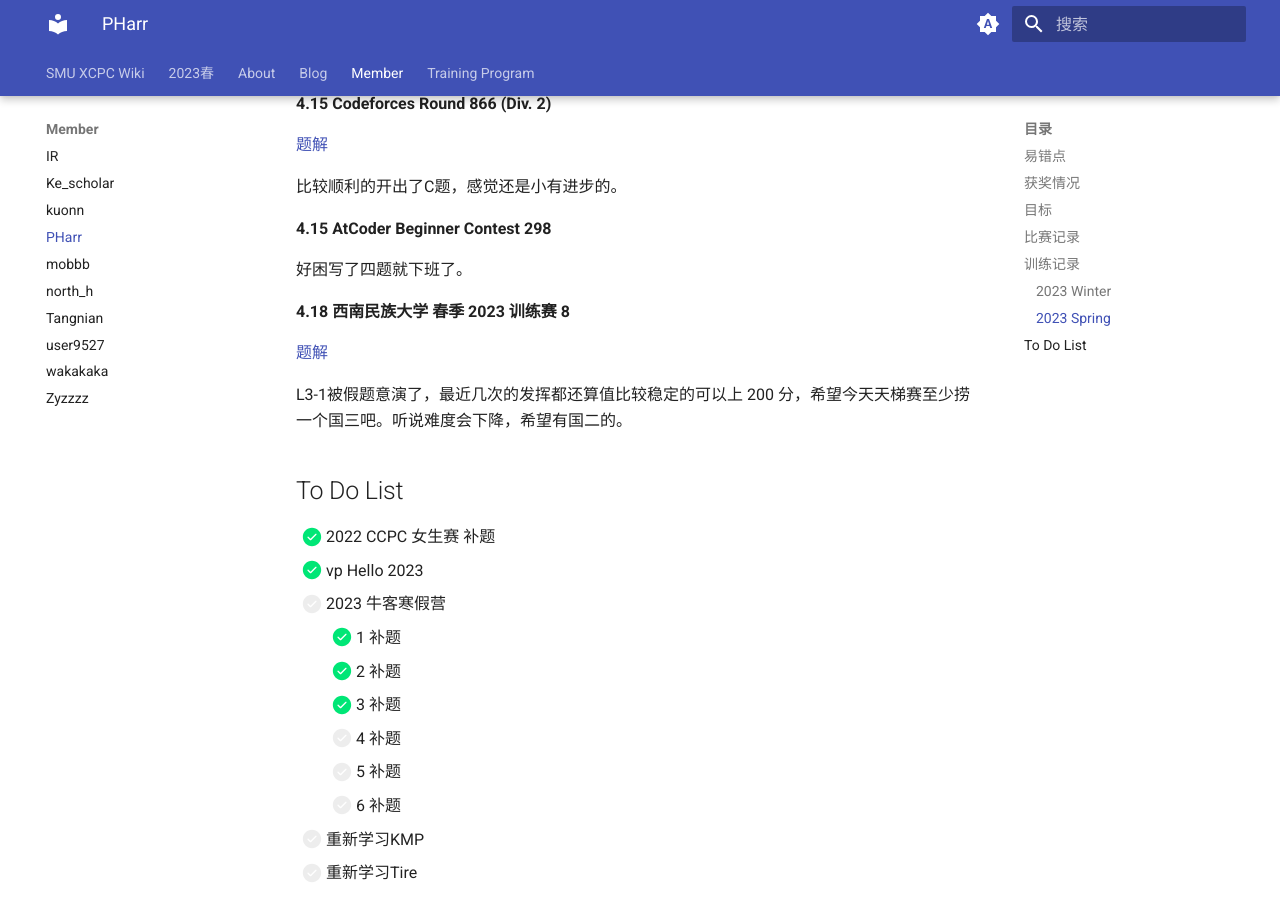
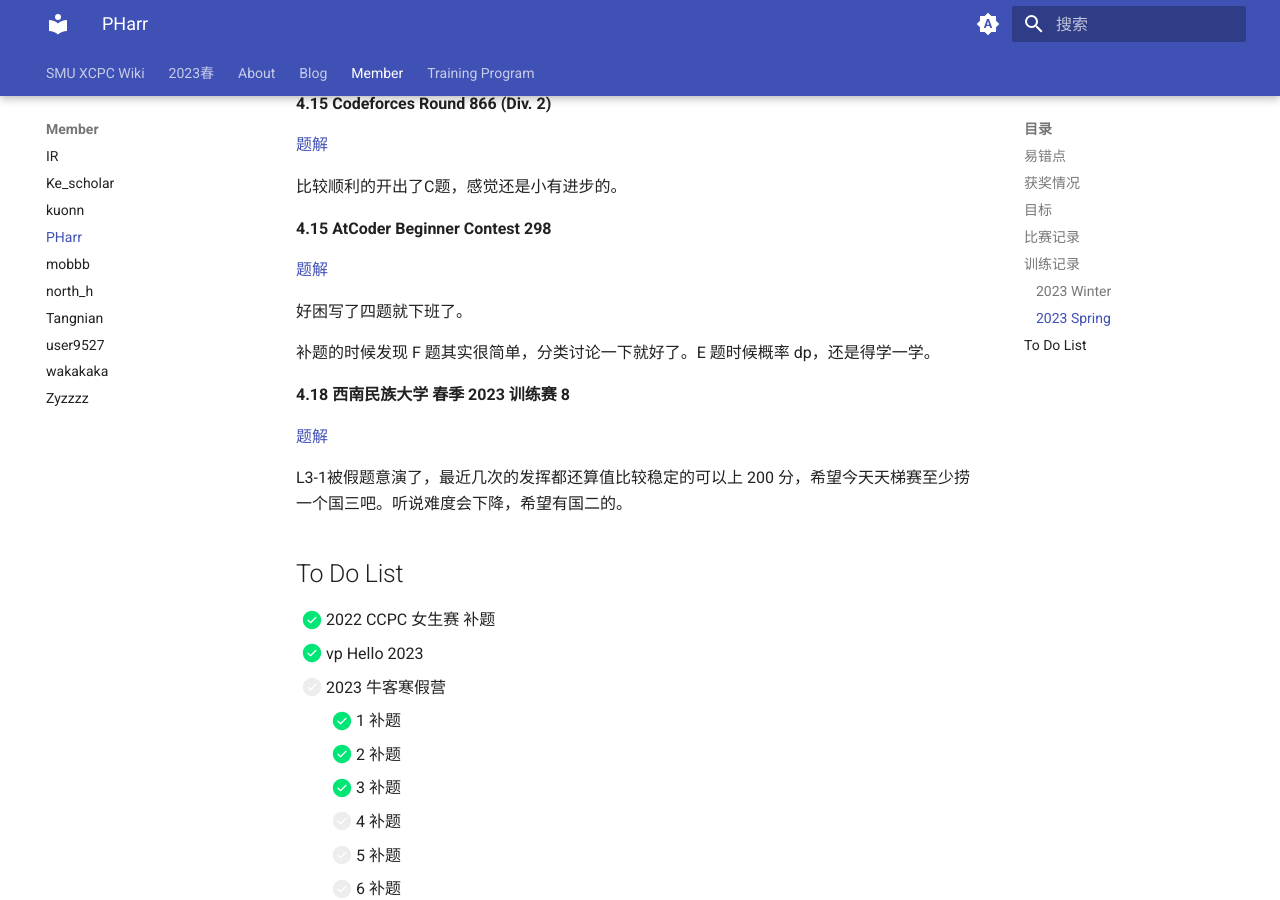
Before and after one commit to SMU-XCPC/wiki, an MkDocs documentation site: the page built from docs/Member/PHarr.md, in a window 1280 px wide and 900 px high, scrolled down 6368 px. Built offline with MkDocs 1.6.1 and Material for MkDocs 9.7.7, drawn with Linux system fonts in a browser that asks for light colours.

Commit message:
Update PHarr.md

```diff
--- a/docs/Member/PHarr.md
+++ b/docs/Member/PHarr.md
@@ -257,7 +257,11 @@ L3-1 看漏的一个重要条件有向图，痛失12分，不然这场是有可
 
 **4.15 AtCoder Beginner Contest 298**
 
+[题解](https://www.cnblogs.com/PHarr/p/17334309.html)
+
 好困写了四题就下班了。
+
+补题的时候发现 F 题其实很简单，分类讨论一下就好了。E 题时候概率 dp，还是得学一学。
 
 **4.18 西南民族大学 春季 2023 训练赛 8**
 
```
